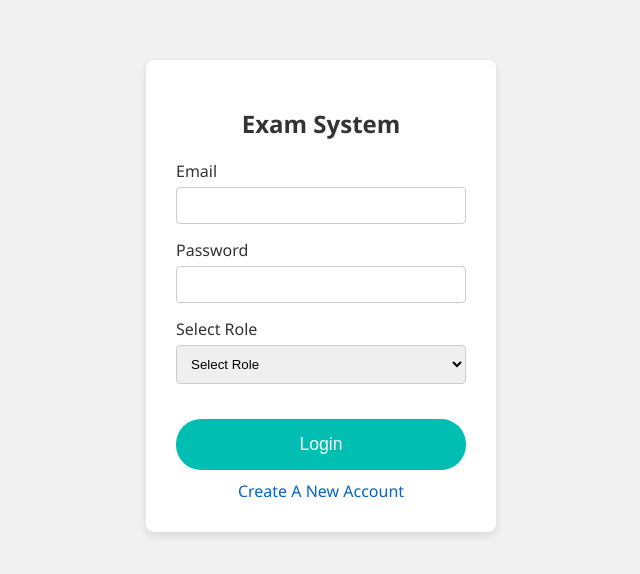
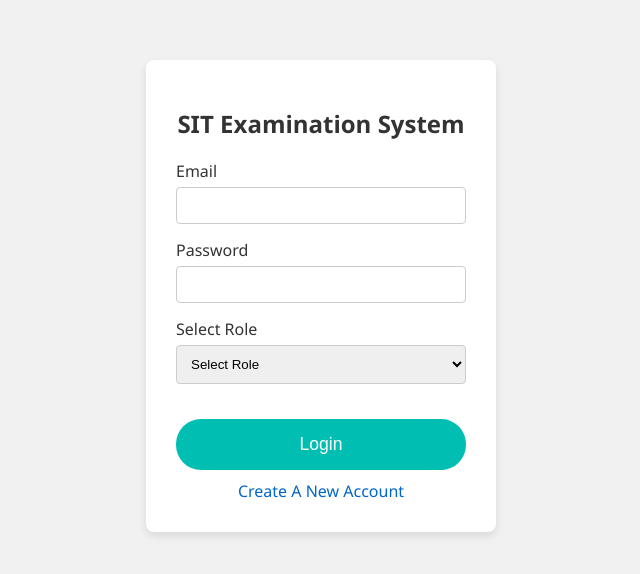
Before and after one commit to SIT2711/online-exam-system, a React (Create React App) app: page / in a window 1280 px wide. Shown: the part 104-678 px from the top of the page, without its empty margins (319-959 px from the left). Built offline with nearby package versions, Linux system fonts and the light colour scheme.

Commit message:
added SIT in the login and registration

```diff
--- a/src/pages/LoginForm.jsx
+++ b/src/pages/LoginForm.jsx
@@ -71,7 +71,7 @@ function LoginForm() {
   return (
     <div className="login-container">
       <div className="login-card">
-        <h1>Exam System</h1>
+        <h1>SIT Examination System</h1>
 
         <form onSubmit={handleSubmit}>
           <div className="form-group">
--- a/src/pages/Register.jsx
+++ b/src/pages/Register.jsx
@@ -53,7 +53,7 @@ function Register() {
 
       <div className="register-box">
 
-        <h1>Register</h1>
+        <h1>SIT Registration</h1>
         <h2>Create your account</h2>
 
         <form onSubmit={handleSubmit}>
```
